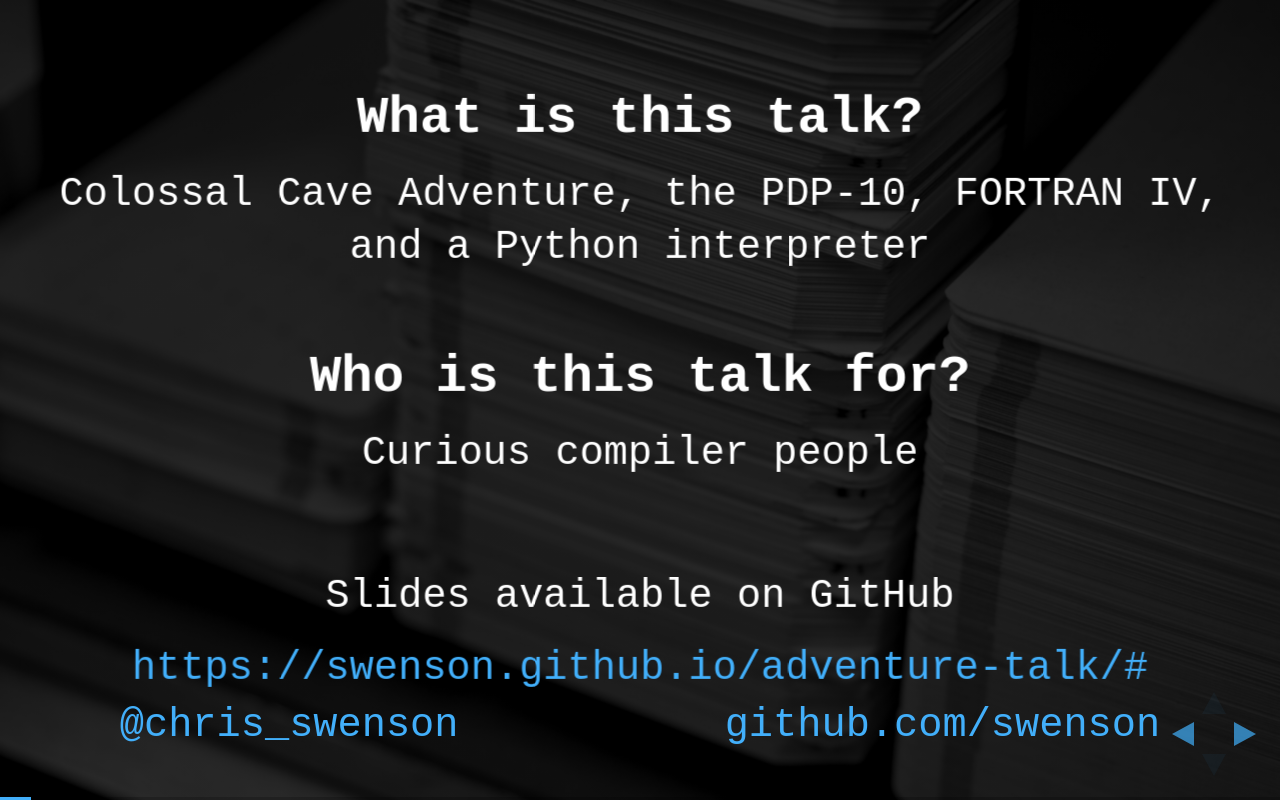
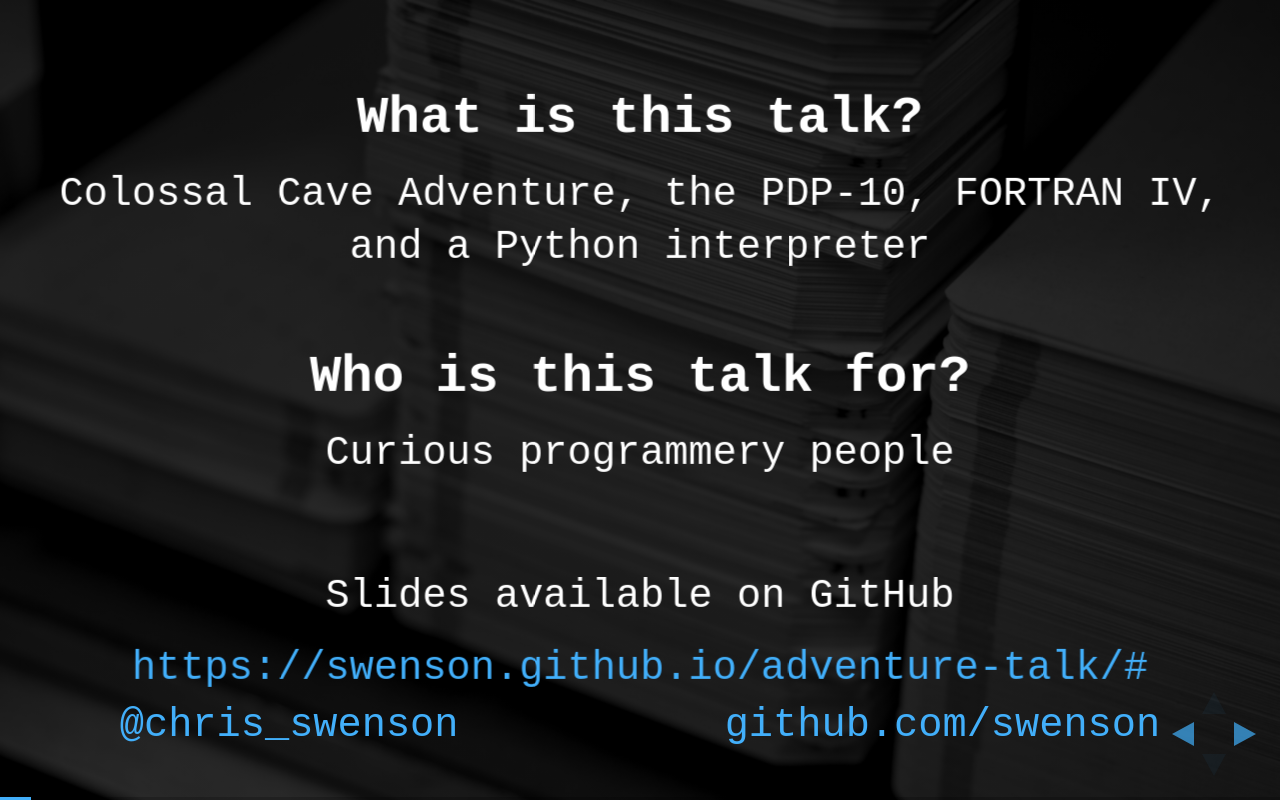
Before and after one commit to swenson/adventure-talk, a plain HTML site: page index.html in a window 1280 px wide. Both pictures are taken after a click on the button 1251 px from the left and 734 px from the top of the page. Drawn offline with nearby package versions, Linux system fonts and the light colour scheme; a web font is replaced by a local one.

Commit message:
Change the audience

```diff
--- a/index.html
+++ b/index.html
@@ -148,7 +148,7 @@ If you want a demo of this game playing right now, it is running on Heroku and a
 					<br />
 
 					<h3>Who is this talk for?</h3>
-					<p class="center">Curious compiler people</p>
+					<p class="center">Curious programmery people</p>
 
 					<br />
 					<p class="center">Slides available on GitHub</p>
```
